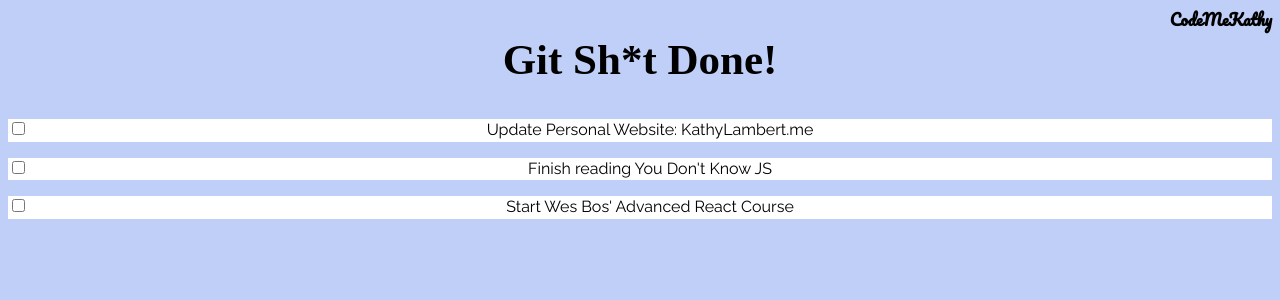
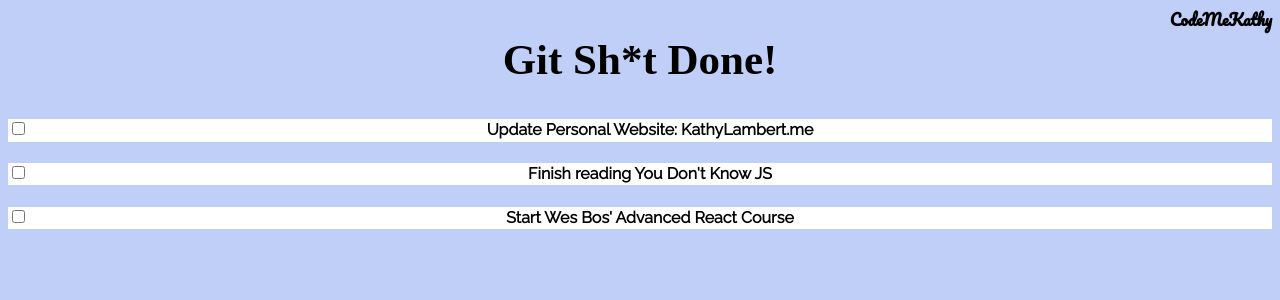
Before and after one commit to CodeMeKathy/reactcc, a React (Create React App) app: page / in a window 1280 px wide. Shown: the top 300 px of the page. Built offline with nearby package versions, Linux system fonts and the light colour scheme; a web font is replaced by a local one.

Commit message:
Began the adding the toggle markTodoComplete feature. Passed down the todos props from App.js to TodoItem.js and confirmed functionality. Corrected todos vice todo naming convention.

```diff
--- a/src/App.js
+++ b/src/App.js
@@ -27,8 +27,16 @@ class App extends Component {
     ]
   }
 
+  // Toggle Todo Complete
   markTodoComplete = (id) => {
-    console.log(id)
+    // console.log(id) // Confirmed that the onChange functionality with todo ID return.
+    this.setState({ todos: this.state.todos.map(todo => {
+      if (todo.id === id) {
+        todo.completed = !todo.completed
+      }
+      return todo
+      })
+    })
   }
 
   render() {
--- a/src/components/TodoItem.js
+++ b/src/components/TodoItem.js
@@ -5,7 +5,7 @@ import PropTypes from 'prop-types';
 export class TodoItem extends Component {
 
   getTodoStyle = () => {
-  // If/Else Option
+  // If/Else Option:
   //   if(this.props.todos.completed) {
   //     return {
   //       textDecoration: 'line-through'
@@ -17,29 +17,28 @@ export class TodoItem extends Component {
   //   }
 
   // }
-  // Turnery Option
+  // Turnery Operator Option:
     return {
       background: 'white',
-      textDecoration: this.props.todos.completed ?
+      textDecoration: this.props.todo.completed ?
       'line-through': 'none'
       }
     }
 
   markTodoComplete = (e) => {
-    console.log(this.props)
-    // Without state manager component drilling is utilized to access prop and update.
+    console.log(this.props) // Without state manager component drilling is utilized to access prop and update.
   }
 
   render() {
-    const { id, title } = this.props.todos;
+    const { id, title } = this.props.todo // Used destructuring to pull the variables out of the todo props.
     return (
-      // {{inlineStyling}} vice {variable}
+      // {{inlineStyling}} vice {variable Styling}
       <div className='todoDiv' style={this.getTodoStyle()}>
         {/* <h4 className='todos' >{ this.props.todos.title  }</h4> */}
-        <p className='todos' >
+        <h4 className='todos' >
         <input type="checkbox" name="checkbox" className="checkbox" onChange={this.props.markTodoComplete.bind(this, id)} /> {' '}
         { title  }
-        </p>
+        </h4>
       </div>
         )
   }
@@ -47,7 +46,7 @@ export class TodoItem extends Component {
 
 // PropTypes
 TodoItem.propTypes = {
-  todos: PropTypes.object.isRequired
+  todo: PropTypes.object.isRequired
 }
 
 // CSS Variables
--- a/src/components/Todos.js
+++ b/src/components/Todos.js
@@ -7,7 +7,7 @@ class Todos extends Component {
   render() {
     // console.log(this.props.todos) // The todos come for the state w/in app.js and is passed down as props and accessed with `this.props.todos`.
     return this.props.todos.map((todo) => ( //Items mapped through create a list which is why a key is necessary
-      <TodoItem key={todo.id} todos={todo} markTodoComplete={this.props.markTodoComplete} />
+      <TodoItem key={todo.id} todo={todo} markTodoComplete={this.props.markTodoComplete} />
     ))
   }
 }
```
